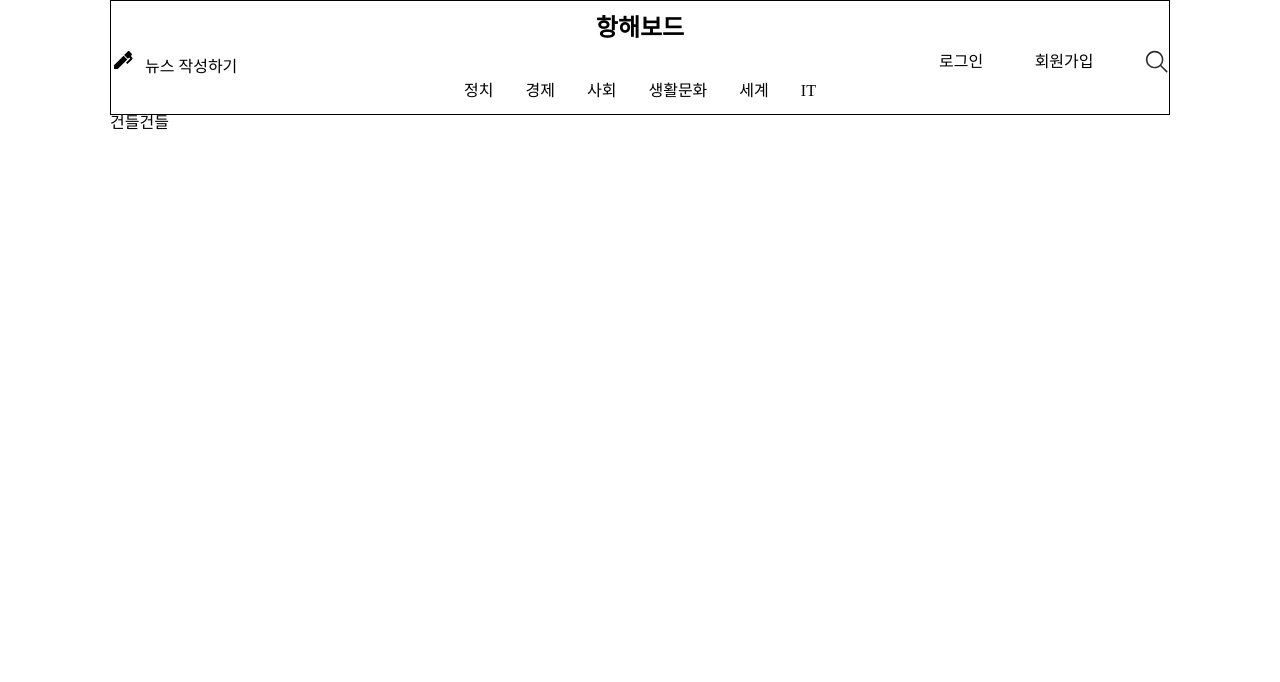
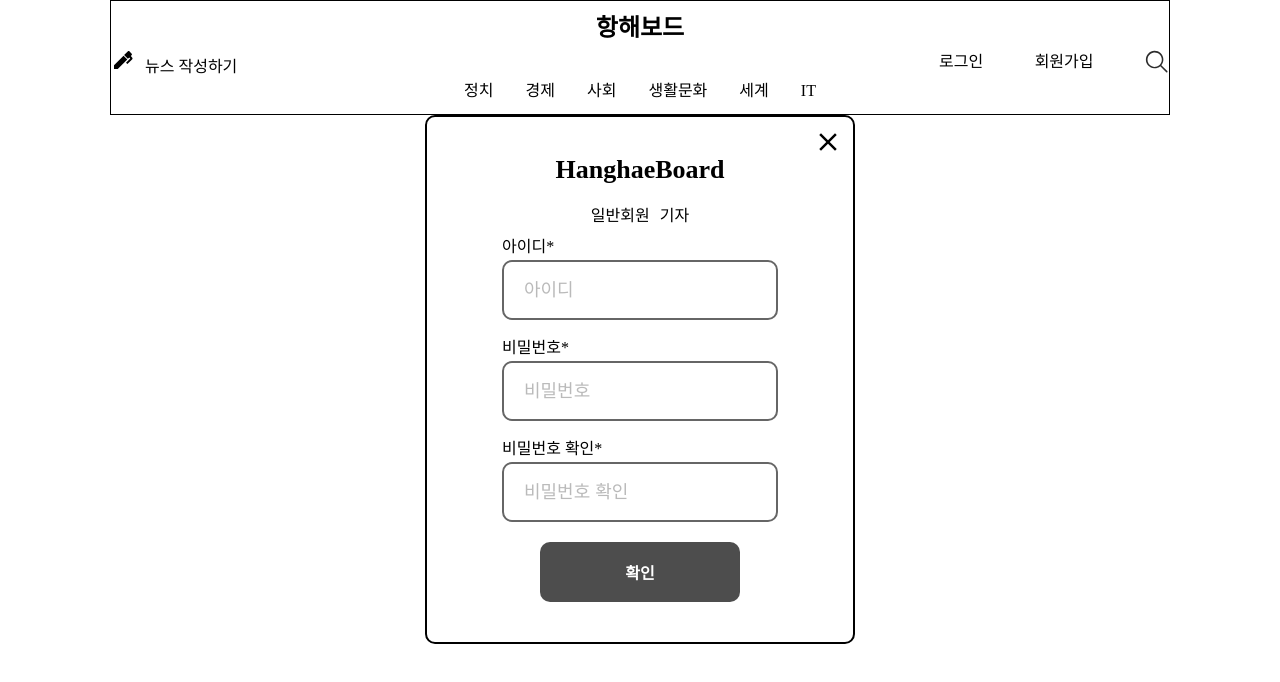
Before and after one commit to vjiji/front-hanghae-board, a React (Create React App) app: page / in a window 1280 px wide. Shown: the top 682 px of the page. Built offline with nearby package versions, Linux system fonts and the light colour scheme.

Commit message:
feat: modal 완료

```diff
--- a/src/components/common/Button.jsx
+++ b/src/components/common/Button.jsx
@@ -1,6 +1,7 @@
 import React from 'react';
 import PropTypes from 'prop-types';
 import styled, { css } from 'styled-components';
+import CloseIcon from 'icons/close-icon.svg';
 
 const Button = ({
   value,
@@ -34,6 +35,10 @@ const ButtonStyles = styled.button`
   font-weight: 600;
   cursor: pointer;
 
+  &:hover {
+    background-color: #2d2d2d;
+  }
+
   ${({ color }) => {
     switch (color) {
       case 'white':
@@ -48,3 +53,20 @@ const ButtonStyles = styled.button`
     }
   }}
 `;
+
+// 모달 <닫기 X> 버튼 import해서 쓰면됩니다!
+
+export const StyledCloseButton = styled.button`
+  width: 30px;
+  height: 30px;
+  position: absolute;
+  top: 10px;
+  right: 10px;
+  background-image: url(${CloseIcon});
+  background-color: #fff;
+  background-repeat: no-repeat;
+  background-position: center;
+  background-size: 30px 30px;
+  border: none;
+  cursor: pointer;
+`;
--- a/src/components/common/Input.jsx
+++ b/src/components/common/Input.jsx
@@ -24,6 +24,7 @@ const InputStyles = styled.input`
   border: 2px solid #666;
   border-radius: 10px;
   padding: 0 20px;
+  margin-top: 5px;
   font-size: 18px;
   &::placeholder {
     color: #bababa;
--- /dev/null
+++ b/src/components/common/UserModal.jsx
@@ -0,0 +1,80 @@
+import React from 'react';
+import styled from 'styled-components';
+import Button, {
+  StyledCloseButton,
+} from 'components/common/Button';
+import Input from 'components/common/Input';
+
+const UserModal = () => {
+  return (
+    <ModalOverlay>
+      <StyledCloseButton></StyledCloseButton>
+      <ModalContainer>
+        <Title>HanghaeBoard</Title>
+        <UserBlock>
+          <h1>일반회원</h1>
+          <Reporter>기자</Reporter>
+        </UserBlock>
+        <InputBlock>
+          <h2>아이디*</h2>
+          <Input placeholder="아이디" />
+        </InputBlock>
+        <InputBlock>
+          <h2>비밀번호*</h2>
+          <Input
+            placeholder="비밀번호"
+            type="password"
+          />
+        </InputBlock>
+        <InputBlock>
+          <h2>비밀번호 확인*</h2>
+          <Input
+            placeholder="비밀번호 확인"
+            type="password"
+          />
+        </InputBlock>
+        <Button>확인</Button>
+      </ModalContainer>
+    </ModalOverlay>
+  );
+};
+
+export default UserModal;
+
+const Title = styled.div`
+  font-size: 26px;
+  font-weight: 700;
+  margin-bottom: 25px;
+`;
+
+const ModalOverlay = styled.div`
+  width: 430px;
+  background-color: #fff;
+  border: 2px solid #000;
+  border-radius: 10px;
+  padding: 40px;
+  margin: 0 auto;
+  display: flex;
+  flex-direction: column;
+  position: relative;
+`;
+
+const ModalContainer = styled.div`
+  display: flex;
+  flex-direction: column;
+  align-items: center;
+`;
+
+const InputBlock = styled.div`
+  margin-bottom: 20px;
+`;
+
+const UserBlock = styled.div`
+  display: flex;
+  margin: 0 auto;
+  margin-bottom: 15px;
+`;
+
+const Reporter = styled.div`
+  margin-left: 10px;
+`;
--- a/src/pages/Main.jsx
+++ b/src/pages/Main.jsx
@@ -1,14 +1,12 @@
 import React from 'react';
+import UserModal from 'components/common/UserModal';
 
-const Main = () => {
-  console.log(
-    process.env.REACT_APP_SERVER_BASE_URL,
+function Main() {
+  return (
+    <>
+      <UserModal />
+    </>
   );
-  return (
-    <div>
-      <h1>건들건들</h1>
-    </div>
-  );
-};
+}
 
 export default Main;
```
Also changed, not shown: src/components/common/Modal.jsx (added, +35 -0 lines), .eslintrc.json, src/icons/close-icon.svg (added).
